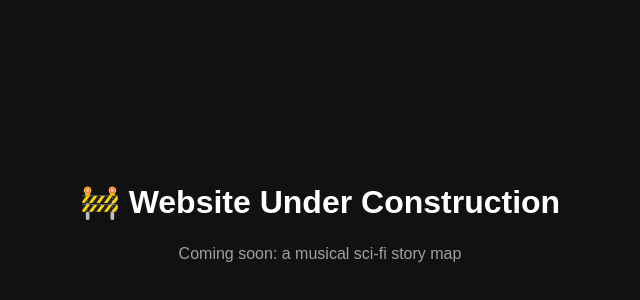
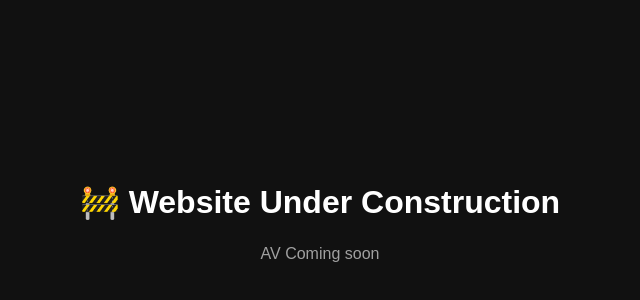
Before and after one commit to 8i8s/av, a plain HTML site: page index.html in a window 1280 px wide. Shown: the part 180-480 px from the top of the page, without its empty margins (320-960 px from the left). Drawn offline with Linux system fonts and the light colour scheme.

Commit message:
Update index.html

```diff
--- a/index.html
+++ b/index.html
@@ -30,6 +30,6 @@
 </head>
 <body>
   <h1>🚧 Website Under Construction</h1>
-  <p>Coming soon: a musical sci-fi story map</p>
+  <p>AV Coming soon</p>
 </body>
 </html>
```
